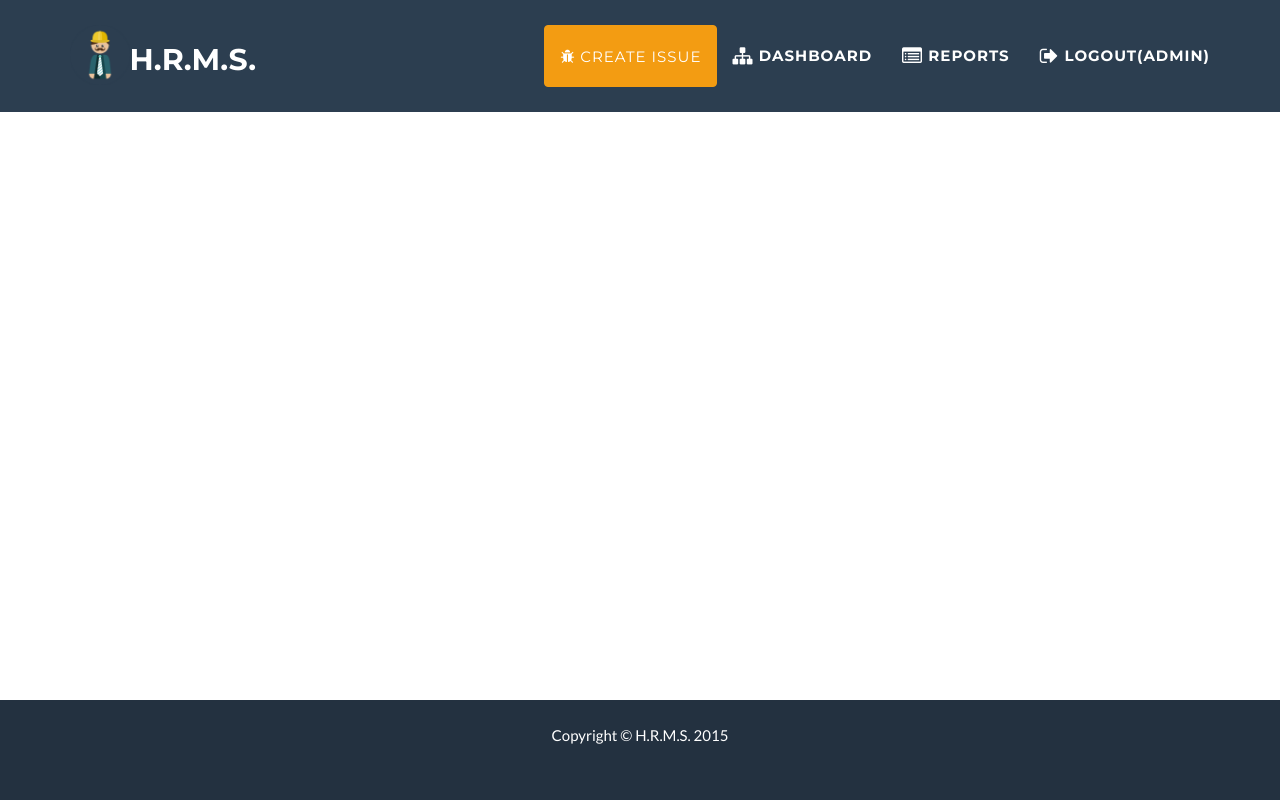
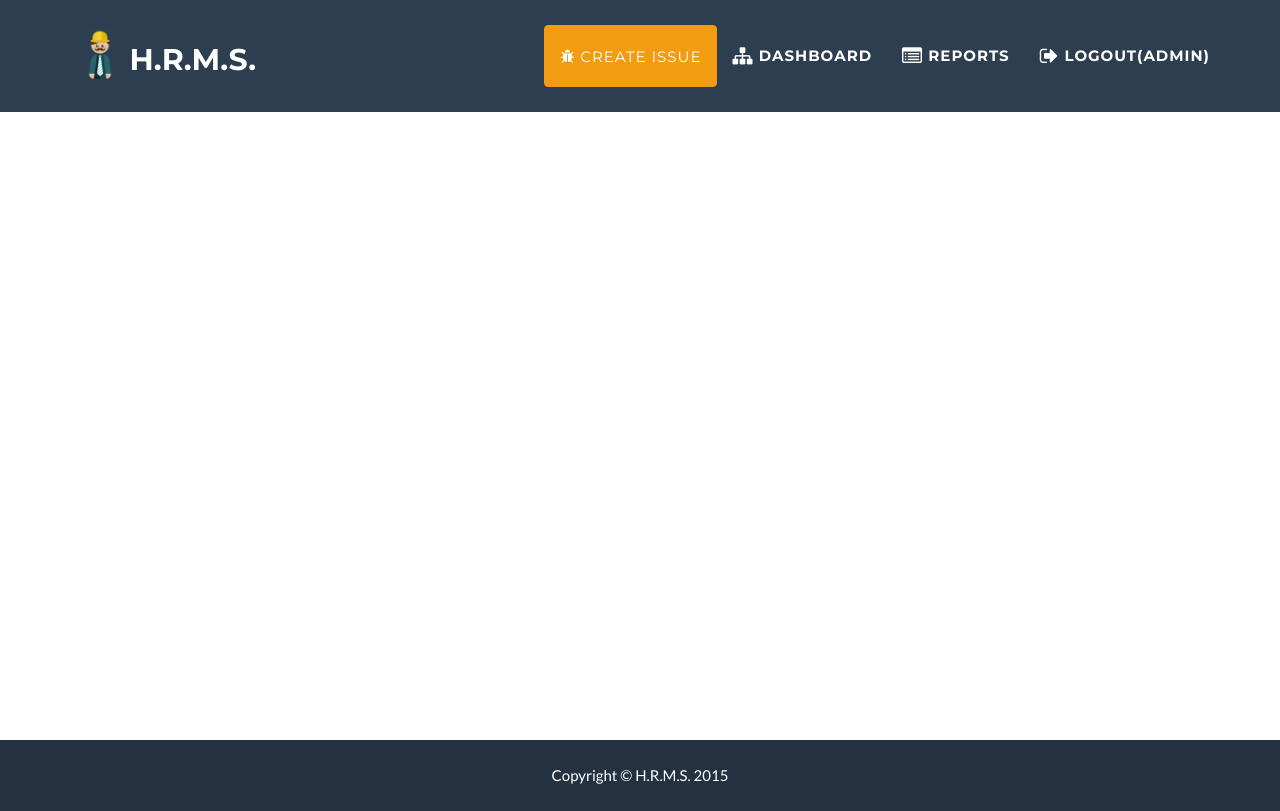
Before and after one commit to Dikovinka/HRCS, a Django app: page /project/3/ in a window 1280 px wide. Run offline with Django 3.2, Linux system fonts and the light colour scheme; a user stored in the database is signed in; data that the repository does not hold is empty; parts of the project's set-up code (start-up, migrations or seed data) failed here and were passed over; some libraries are stand-ins or nearby versions.

Commit message:
fixed footer

```diff
--- a/HRMS/settings.py
+++ b/HRMS/settings.py
@@ -22,7 +22,7 @@ BASE_DIR = os.path.dirname(os.path.dirname(os.path.abspath(__file__)))
 # SECURITY WARNING: keep the secret key used in production secret!
 SECRET_KEY = 'bud(ruo3*wd1oj4%!oh1ig1q7gwecg@2qwowrw@idx6r_j$0j7'
 MANDRILL_API_KEY = '0izk88Jh1Cy7DTajye63rg'
-API_BASE_LINK = 'http://h-r-m-s.herokuapp.com/api/'
+API_BASE_LINK = 'http://127.0.0.1:8000/api/'
 # SECURITY WARNING: don't run with debug turned on in production!
 DEBUG = True
 
--- a/static/css/style.css
+++ b/static/css/style.css
@@ -1,32 +1,14 @@
-/**
- * CSSReset.com - How To Keep Footer At Bottom of Page with CSS
- *
- * Original Tutorial: http://www.cssreset.com/2010/css-tutorials/how-to-keep-footer-at-bottom-of-page-with-css/
- * License: Free - do whatever you like with it! Credit and linkbacks much appreciated.
- *
- * NB: Make sure the value for 'padding-bottom' on #content is equal to or greater than the height of #footer.
- */
-html,
-body {
-	margin:0;
-	padding:0;
-	height:100%;
+html, body {
+height: 100%;
 }
-#wrapper {
-	min-height:100%;
-	position:relative;
+
+.wrapper {
+    min-height: 100%;
+    height: auto !important;
+    height: 100%;
+    margin: 0 auto -4em;
 }
-#header {
-	padding:10px;
+
+.footer, .push {
+    height: 4em;
 }
-#content {
-	padding-bottom:100px; /* Height of the footer element */
-}
-#footer {
-	background:#233140;
-	width:100%;
-	height:100px;
-	position:absolute;
-	bottom:0;
-	left:0;
-}
--- a/templates/base.html
+++ b/templates/base.html
@@ -112,7 +112,7 @@
 
 {% block footer %}
     <!-- Footer -->
-    <footer class="text-center" id="footer">
+    <footer class="text-center footer">
         <div class="footer-below">
             <div class="container">
                 <div class="row">
--- a/templates/board/dashboard.html
+++ b/templates/board/dashboard.html
@@ -8,7 +8,7 @@
     <script src="{% static 'js/ng-sortable.js' %}"></script>
     <script src="{% static 'js/bootbox.js' %}"></script>
     <!-- Contact Section -->
-    <section id="contact">
+    <section id="contact" class="wrapper">
         <div class="container page-header">
             {% for project in user_projects %}
                 <div class="container-fluid">
@@ -273,6 +273,7 @@
                 </div>
             {% endfor %}
         </div>
+    <div class="push"></div>
     </section>
 {% endblock content %}
 
--- a/templates/board/forms/create_issue.html
+++ b/templates/board/forms/create_issue.html
@@ -7,7 +7,7 @@
     <script src="{% static 'js/ng-sortable.js' %}"></script>
     <script src="{% static 'js/bootbox.js' %}"></script>
     <!-- Contact Section -->
-    <section id="contact">
+    <section id="contact" class="wrapper">
         <div class="container page-header">
             <div class="container-fluid">
                 <div class="row">
@@ -145,6 +145,7 @@
                 </div>
             </div>
         </div>
+        <div class="push"></div>
     </section>
 {% endblock content %}
 
--- a/templates/board/project.html
+++ b/templates/board/project.html
@@ -7,8 +7,8 @@
     <script src="{% static 'js/ng-sortable.js' %}"></script>
     <script src="{% static 'js/bootbox.js' %}"></script>
     <!-- Contact Section -->
-    <section id="contact">
-        <div class="container page-header">
+    <section id="contact" class="wrapper">
+        <div class="container page-header" >
             {% for project in user_projects %}
                 {% if project.project_details.id == project_id %}
                 <div class="container-fluid">
@@ -318,6 +318,7 @@
                 {% endif %}
             {% endfor %}
         </div>
+        <div class="push"></div>
     </section>
 {% endblock content %}
 
--- a/templates/board/weekly_report.html
+++ b/templates/board/weekly_report.html
@@ -8,7 +8,7 @@
     <script src="{% static 'js/ng-sortable.js' %}"></script>
     <script src="{% static 'js/bootbox.js' %}"></script>
     <!-- Contact Section -->
-    <section id="contact">
+    <section id="contact" class="wrapper">
         <div class="container page-header">
             <div class="container">
                 <div class="row">
@@ -77,6 +77,7 @@
                 </div>
             </div>
         </div>
+        <div class="push"></div>
     </section>
 {% endblock content %}
 
```
